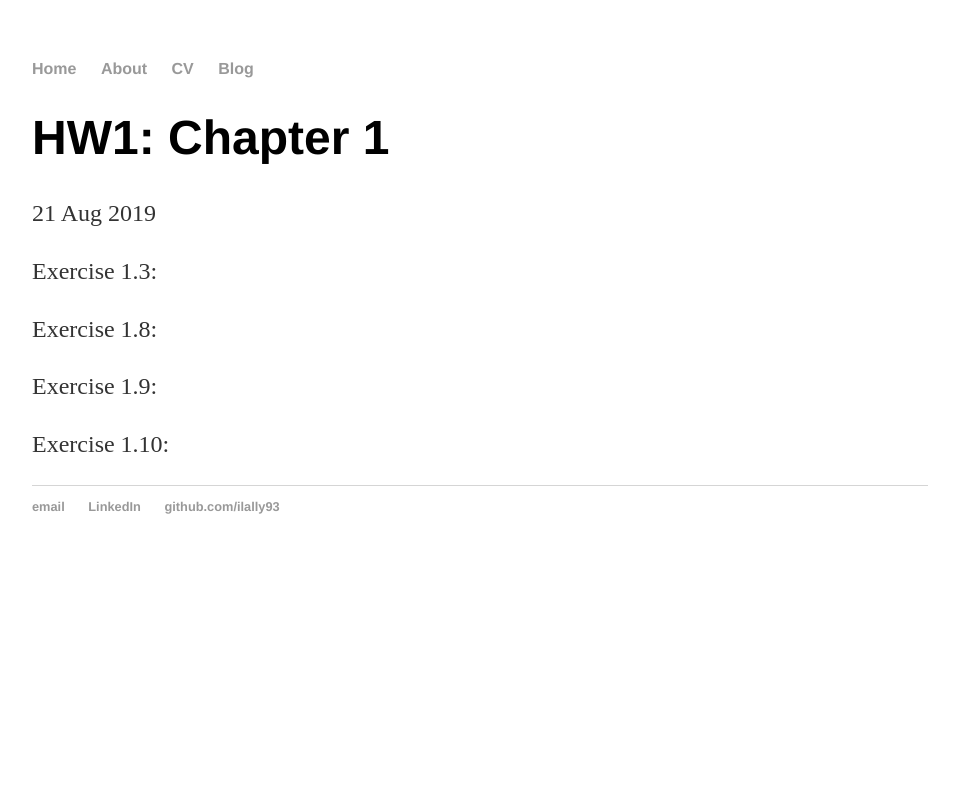
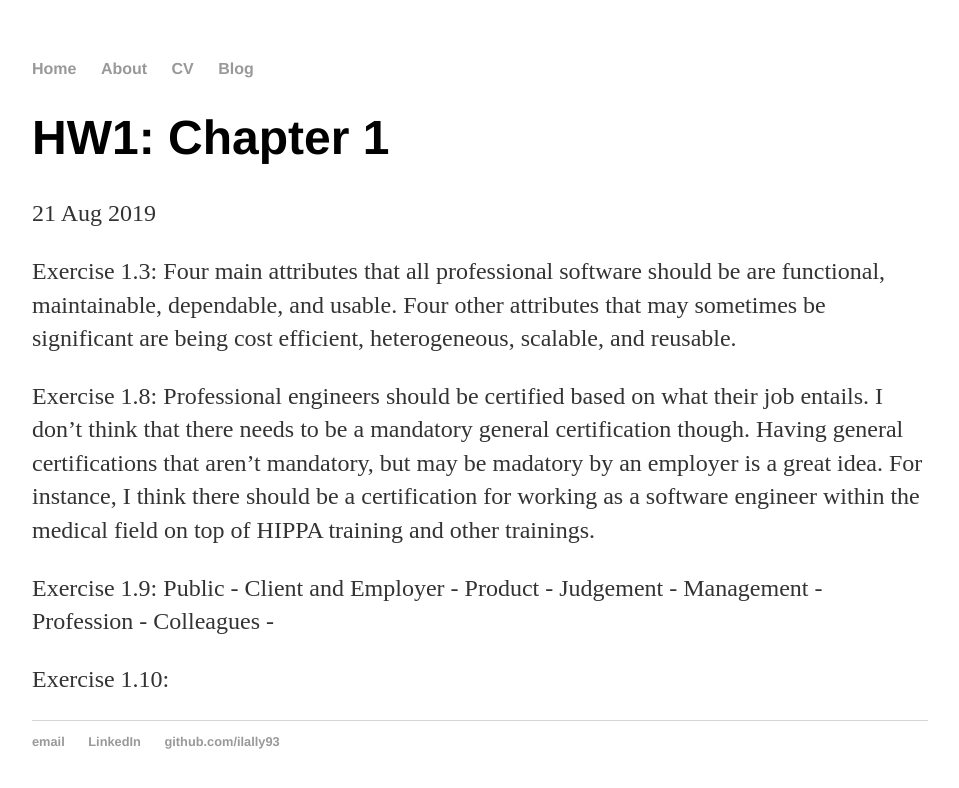
Before and after one commit to ilally93/ilally93.github.io, a Jekyll site: the page built from _posts/2019-08-21-HW1-Chapter1.md, in a window 1280 px wide. Shown: the top 788 px of the page, without its empty margins (160-1119 px from the left). Built offline with Jekyll 4.4.1, drawn with Linux system fonts in a browser that asks for light colours.

Commit message:
Started exercises

```diff
--- a/_posts/2019-08-21-HW1-Chapter1.md
+++ b/_posts/2019-08-21-HW1-Chapter1.md
@@ -5,9 +5,24 @@ date: 2019-08-21
 ---
 
   Exercise 1.3:
+      Four main attributes that all professional software should be are functional,
+    maintainable, dependable, and usable.  Four other attributes that may sometimes
+    be significant are being cost efficient, heterogeneous, scalable, and reusable.
 
   Exercise 1.8:
+      Professional engineers should be certified based on what their job entails.  I
+    don't think that there needs to be a mandatory general certification though.  Having
+    general certifications that aren't mandatory, but may be madatory by an employer is
+    a great idea.  For instance, I think there should be a certification for working as
+    a software engineer within the medical field on top of HIPPA training and other trainings.
 
   Exercise 1.9:
+      Public -
+      Client and Employer -
+      Product -
+      Judgement -
+      Management -
+      Profession -
+      Colleagues -
 
   Exercise 1.10:
```
